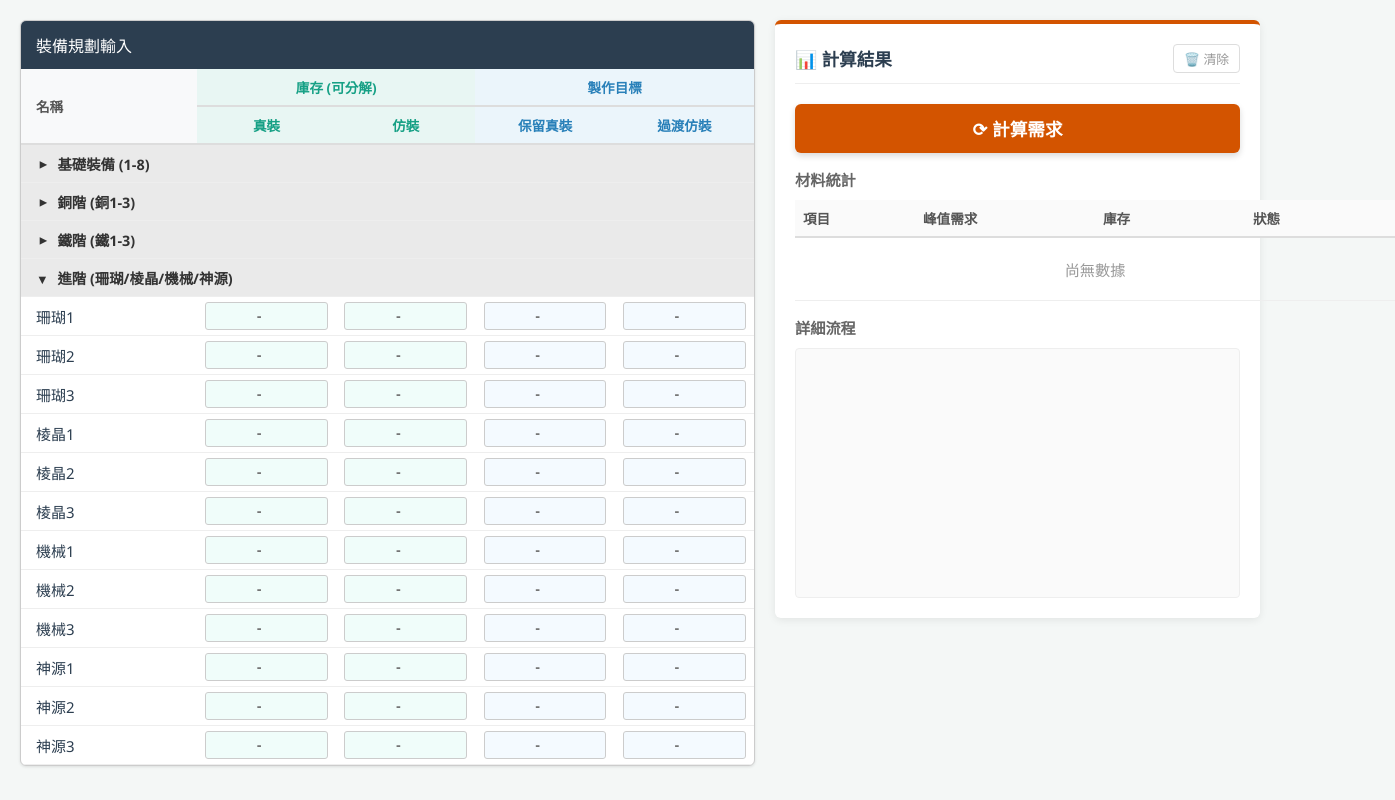
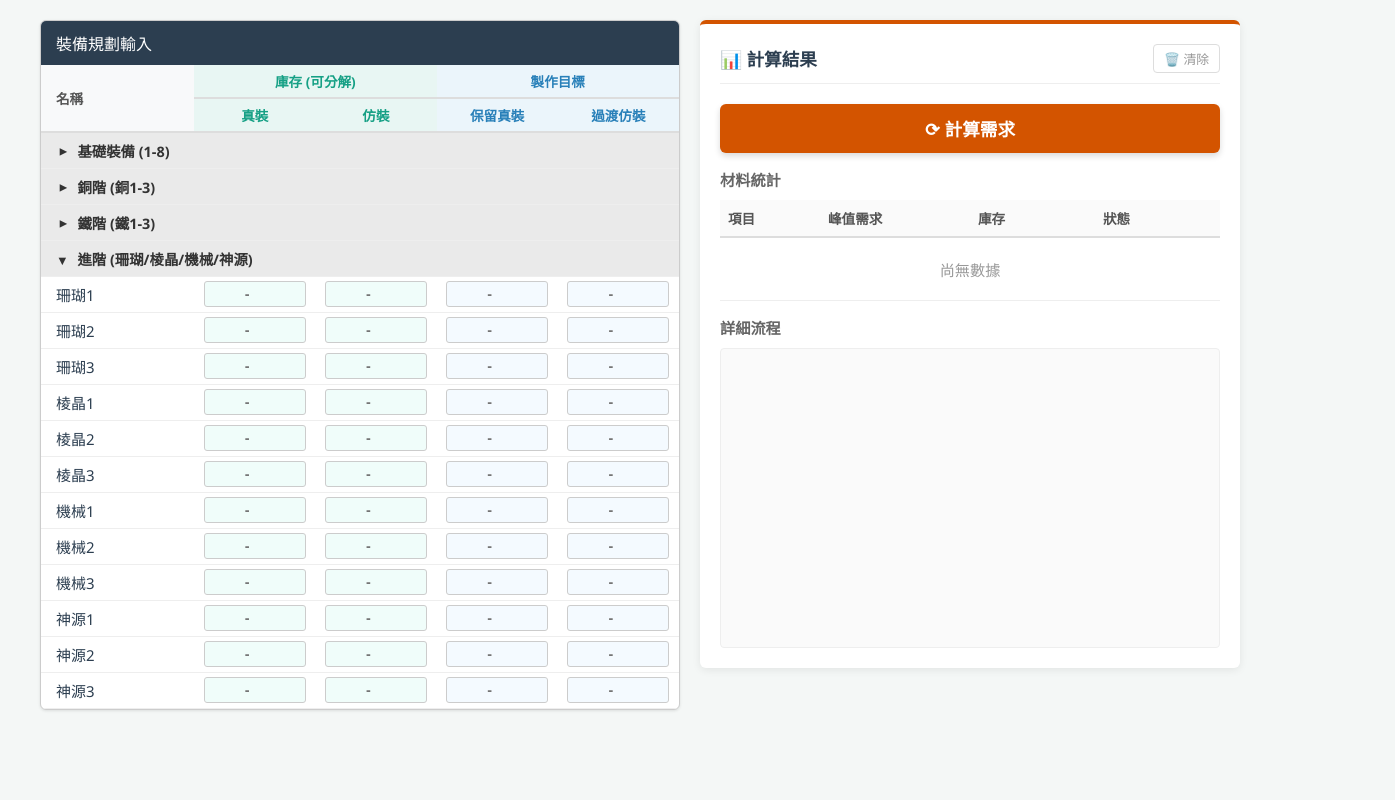
Before and after one commit to jia070925-web/kids-writing, a plain HTML site: page calculator.html in a window 1280 px wide. Shown: the whole page, 1395 px wide, since content can reach past the window. Drawn offline with Linux system fonts and the light colour scheme.

Commit message:
Add files via upload

```diff
--- a/calculator.html
+++ b/calculator.html
@@ -3,99 +3,80 @@
 <head>
     <meta charset="UTF-8">
     <meta name="viewport" content="width=device-width, initial-scale=1.0">
-    <title>裝備製作規劃表 (v15 完美響應版)</title>
+    <title>裝備製作規劃表 (v14 最終舒適版)</title>
     <style>
         :root { --primary: #2c3e50; --accent: #d35400; --bg: #f4f7f6; --border: #e0e0e0; }
         body { font-family: "Microsoft JhengHei", "Segoe UI", sans-serif; background-color: var(--bg); color: var(--primary); margin: 0; padding: 20px; font-size: 15px; }
         * { box-sizing: border-box; }
 
-        /* 主容器：限制最大寬度，並允許換行 */
+        /* 主佈局：設定最大寬度，避免電腦版太寬 */
         .container {
-            max-width: 1300px;
-            margin: 0 auto;
+            max-width: 1200px; /* 這裡控制電腦版最大寬度 */
+            margin: 0 auto;    /* 居中顯示 */
             display: flex;
-            flex-wrap: wrap; /* 關鍵：空間不足時自動換行 */
+            flex-wrap: wrap;   /* 允許換行 (RWD關鍵) */
             gap: 20px;
             align-items: flex-start;
         }
 
-        /* --- 左側：表格區 --- */
+        /* 左側：表格區 (基礎寬 600px, 可縮放) */
         .table-section {
-            /* 彈性係數：優先佔用空間，基礎寬度 600px */
-            flex: 1 1 600px;
+            flex: 1 1 500px;
             background: white;
             border-radius: 6px;
             box-shadow: 0 1px 3px rgba(0,0,0,0.1);
             border: 1px solid #ccc;
+            overflow: hidden;
             display: flex;
             flex-direction: column;
-            overflow: hidden; /* 防止圓角被切掉 */
         }
 
-        .table-header { padding: 12px 15px; background: var(--primary); color: white; }
+        .table-header { padding: 10px 15px; background: var(--primary); color: white; }
         .table-header h2 { margin: 0; font-size: 1rem; font-weight: normal; }
 
-        /* 表格捲動容器：關鍵修正 */
-        .table-scroll {
-            width: 100%;
-            overflow-x: auto; /* 內容過寬時顯示橫向捲軸 */
-            -webkit-overflow-scrolling: touch;
-        }
+        .table-scroll { overflow-x: auto; width: 100%; -webkit-overflow-scrolling: touch; }
+        /* 表格設定：固定佈局 */
+        table { width: 100%; border-collapse: collapse; table-layout: fixed; min-width: 500px; }
 
-        /* 表格本體 */
-        table {
-            width: 100%;
-            border-collapse: collapse;
-            table-layout: fixed;
-            /* 強制最小寬度，避免字體被擠扁 */
-            min-width: 600px;
-        }
-
-        /* 定義欄寬 */
+        /* 欄寬微調 */
         col.c-name { width: 24%; }
         col.c-num { width: 19%; }
 
-        th { font-size: 0.85rem; padding: 8px 4px; background: #f8f9fa; border-bottom: 2px solid #ddd; color: #555; vertical-align: middle; white-space: nowrap; }
-        td { padding: 5px; border-bottom: 1px solid #eee; text-align: center; height: 38px; }
+        th { font-size: 0.85rem; padding: 6px; background: #f8f9fa; border-bottom: 2px solid #ddd; color: #555; vertical-align: middle; }
+        td { padding: 4px; border-bottom: 1px solid #eee; text-align: center; height: 36px; }
 
-        /* 輸入框微調 */
-        input[type="number"] { width: 95%; padding: 5px 0; border: 1px solid #ccc; border-radius: 3px; text-align: center; font-size: 0.9rem; }
+        /* 分組標題 */
+        tr.group-row { background-color: #eaeaea; cursor: pointer; font-weight: bold; color: #333; font-size: 0.9rem; transition: background 0.2s; }
+        tr.group-row:hover { background-color: #e0e0e0; }
+        tr.group-row td { text-align: left; padding: 6px 15px; border-top: 1px solid #ccc; }
+
+        .arrow { display: inline-block; transition: transform 0.2s; margin-right: 5px; font-size: 0.8rem; }
+        .collapsed .arrow { transform: rotate(-90deg); }
+        .tbody-group.hidden { display: none; }
+
+        /* 輸入框 */
+        input[type="number"] { width: 90%; padding: 4px; border: 1px solid #ccc; border-radius: 3px; text-align: center; font-size: 0.9rem; }
         input:focus { border-color: var(--accent); outline: none; box-shadow: 0 0 0 2px rgba(211,84,0,0.1); }
 
-        /* 顏色與分組 */
         .bg-inv { background-color: #e8f6f3; color: #16a085; }
         .bg-target { background-color: #ebf5fb; color: #2980b9; }
         input.inp-inv { background-color: #f0fdfa; color: #16a085; font-weight: bold; }
         input.inp-target { background-color: #f4faff; color: #2980b9; font-weight: bold; }
 
-        tr.group-row { background-color: #eaeaea; cursor: pointer; font-weight: bold; color: #333; font-size: 0.9rem; }
-        tr.group-row:hover { background-color: #e0e0e0; }
-        tr.group-row td { text-align: left; padding: 8px 15px; border-top: 1px solid #ccc; }
-
-        .arrow { display: inline-block; transition: transform 0.2s; margin-right: 5px; font-size: 0.8rem; }
-        .collapsed .arrow { transform: rotate(-90deg); }
-        .tbody-group.hidden { display: none; }
-
-
-        /* --- 右側：結果面板 --- */
+        /* 右側：結果面板 (基礎寬 350px, 可縮放) */
         .result-section {
-            /* 基礎寬度 350px，空間不足時會換行 */
             flex: 1 1 350px;
-            /* 限制最小寬度，防止被擠扁 */
-            min-width: 300px;
-
             background: white;
             padding: 20px;
             border-radius: 6px;
             box-shadow: 0 2px 8px rgba(0,0,0,0.08);
             border-top: 4px solid var(--accent);
-
             position: sticky;
             top: 20px;
             display: flex;
             flex-direction: column;
             gap: 15px;
-            max-height: 95vh;
+            max-height: 95vh; /* 限制高度 */
         }
 
         .res-header {
@@ -114,8 +95,16 @@
         }
         .btn-calc:hover { background: #ba4a00; transform: translateY(-1px); }
 
+        /* 清除按鈕 */
         .btn-reset {
-            background: transparent; color: #999; border: 1px solid #ddd; font-size: 0.8rem; padding: 4px 10px; border-radius: 4px; cursor: pointer; transition: 0.2s;
+            background: transparent;
+            color: #999;
+            border: 1px solid #ddd;
+            font-size: 0.8rem;
+            padding: 4px 10px;
+            border-radius: 4px;
+            cursor: pointer;
+            transition: 0.2s;
         }
         .btn-reset:hover { background: #f8f8f8; color: #c0392b; border-color: #c0392b; }
 
@@ -128,15 +117,15 @@
         .status-ok { color: #27ae60; }
         .status-bad { color: #c0392b; font-weight: bold; }
 
-        /* 流程日誌 */
+        /* 流程日誌區塊 */
         .log-box {
-            flex-grow: 1;
+            flex-grow: 1; /* 填滿剩餘高度 */
             border: 1px solid #eee;
             background: #fafafa;
             border-radius: 4px;
             padding: 15px;
-            overflow-y: auto;
-            min-height: 250px; /* 確保有最小高度 */
+            overflow-y: auto; /* 內部捲動 */
+            min-height: 300px;
         }
         .log-list { list-style: none; padding: 0; margin: 0; font-size: 0.9rem; }
         .log-list li { margin-bottom: 15px; border-left: 3px solid #ddd; padding-left: 12px; line-height: 1.6; }
@@ -146,18 +135,16 @@
         .step-header { font-weight: bold; color: #333; margin-bottom: 4px; display: block; }
         .step-detail { color: #555; font-family: Consolas, Monaco, monospace; font-size: 0.85rem; background: #fff; padding: 6px 10px; border: 1px solid #eee; border-radius: 3px; display: block; margin-top: 4px; }
 
-        /* --- 響應式斷點 --- */
-        /* 當螢幕寬度小於 950px 時，切換為單欄模式 */
-        @media (max-width: 950px) {
+        /* 手機版適配：寬度小於 900px 時切換為單欄 */
+        @media (max-width: 900px) {
             .result-section {
                 position: static;
                 width: 100%;
                 max-height: none;
-                flex: none; /* 讓它佔滿一行 */
+                flex: none;
             }
-            .table-section {
-                flex: none;
-                width: 100%;
+            .log-box {
+                max-height: 500px; /* 手機版給定固定最大高度 */
             }
         }
     </style>
@@ -311,6 +298,7 @@
     };
 
     function resetAll() {
+        // 直接清除，無須確認
         document.querySelectorAll('input').forEach(i => i.value = '');
         calculate();
     }
@@ -441,10 +429,7 @@
 
         html += `<tr style="background:#fff8e1;">
             <td>橘色盒子</td>
-            <td>
-                ${boxPeak.toLocaleString()}<br>
-                <span class="sub-text">(開${openPeak.toLocaleString()}組)</span>
-            </td>
+            <td>${boxPeak.toLocaleString()}</td>
             <td>${boxInv.toLocaleString()}</td>
             <td class="${netBoxes>0?'status-bad':'status-ok'}">
                 ${netBoxes>0 ? '缺'+netBoxes.toLocaleString() : '充足'}<br>
```
